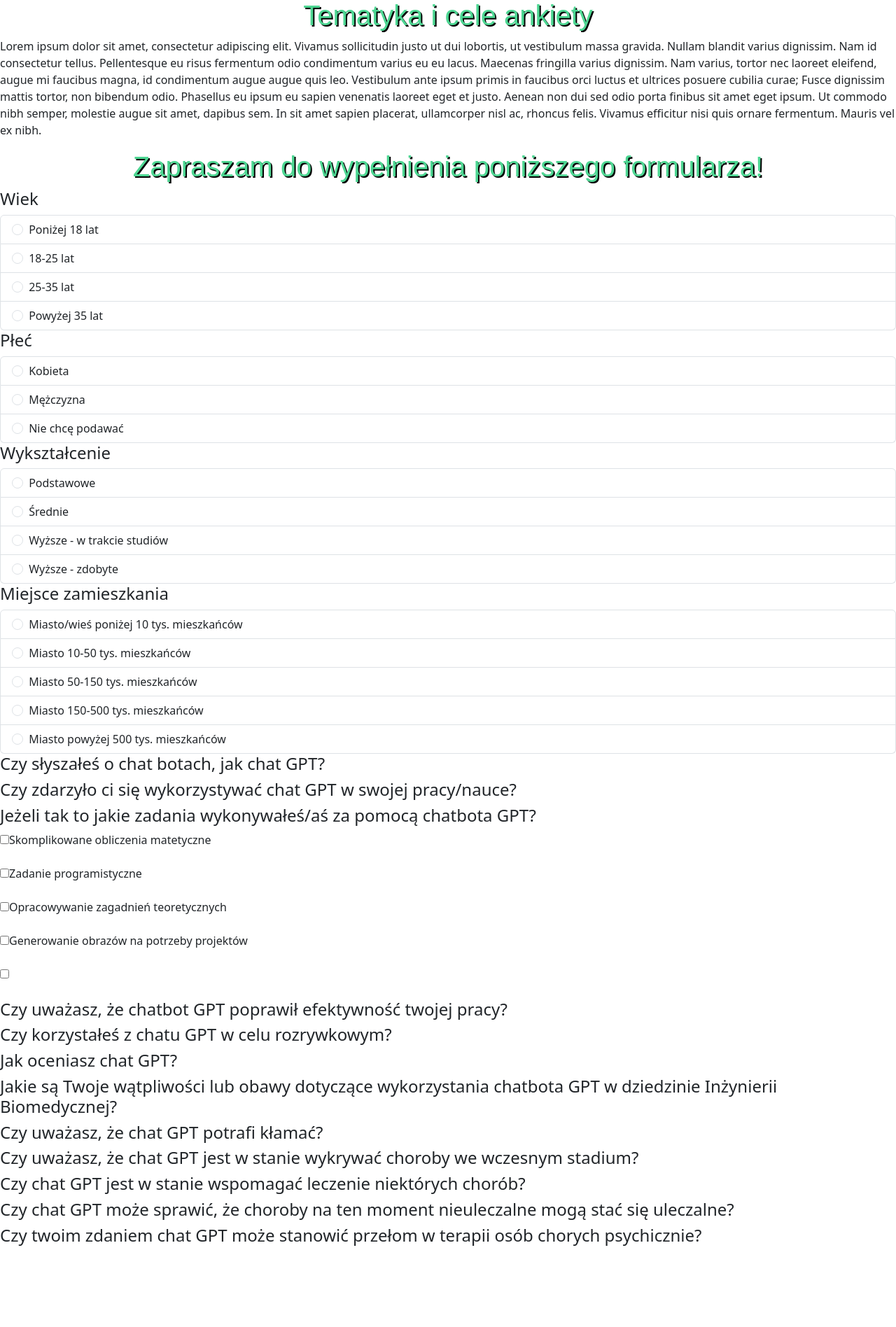
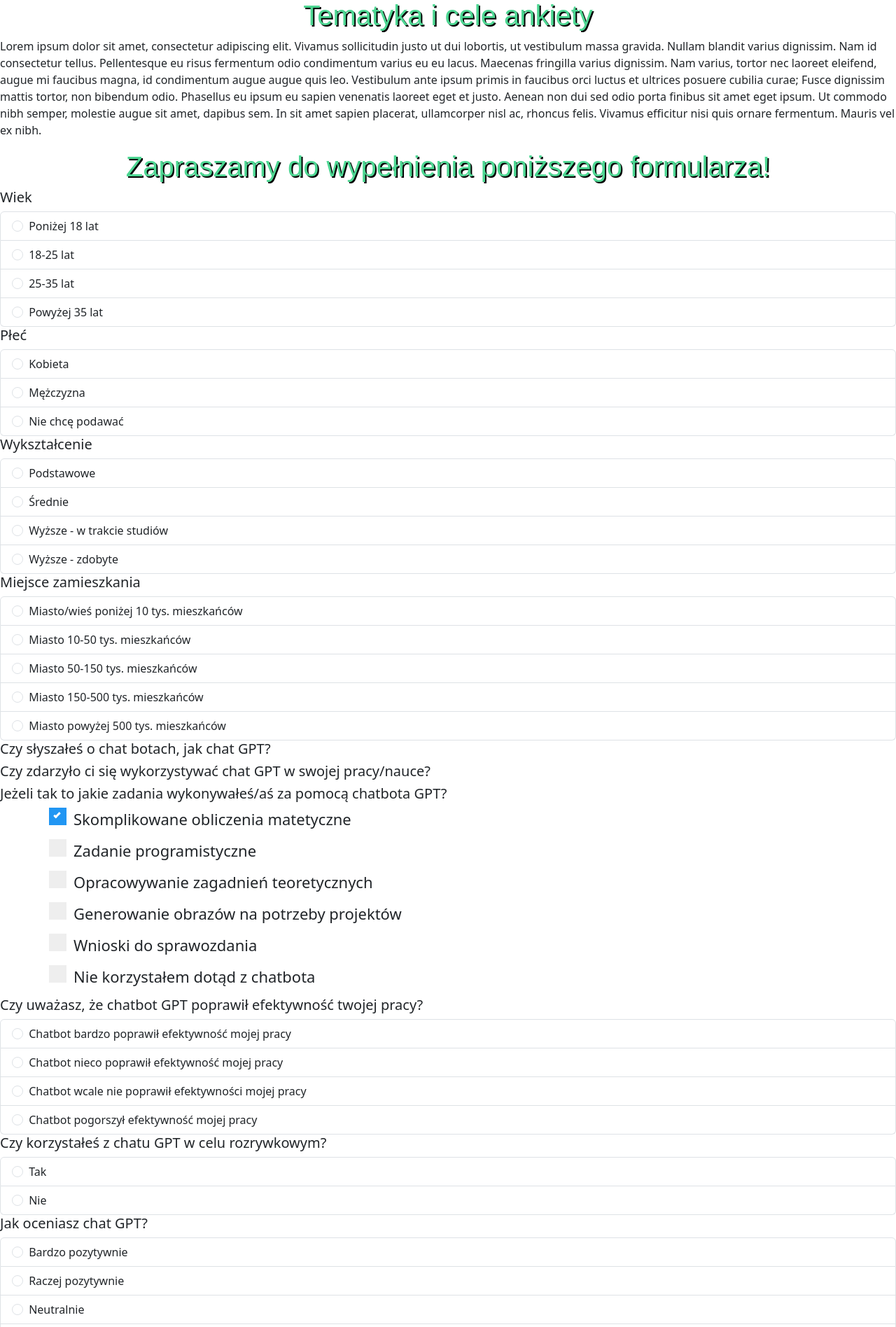
Before and after one commit to everinho/ETI-RAIM-gpt_web_survey, a Flask app: page / in a window 1280 px wide. Shown: the part 632-2528 px from the top of the page at 70% size. Before the commit the page ends 2412 px from the top, so only its background shows below. Run offline with Flask 2, Linux system fonts and the light colour scheme.

Commit message:
added more poll answers and created style.css

```diff
--- /dev/null
+++ b/static/style.css
@@ -0,0 +1,42 @@
+#container{
+ max-width: 1400px;
+  margin: 0 auto 0 auto;
+}
+.checkmark {
+  position: absolute;
+  top: 0;
+  left: 0;
+  height: 25px;
+  width: 25px;
+  background-color: #eee;
+}
+
+.container:hover input ~ .checkmark {
+  background-color: #ccc;
+}
+
+.container input:checked ~ .checkmark {
+  background-color: #2196F3;
+}
+
+.checkmark:after {
+  content: "";
+  position: absolute;
+  display: none;
+}
+
+.container input:checked ~ .checkmark:after {
+  display: block;
+}
+
+.container .checkmark:after {
+  left: 9px;
+  top: 5px;
+  width: 5px;
+  height: 10px;
+  border: solid white;
+  border-width: 0 3px 3px 0;
+  -webkit-transform: rotate(45deg);
+  -ms-transform: rotate(45deg);
+  transform: rotate(45deg);
+}
--- a/templates/home.html
+++ b/templates/home.html
@@ -1,10 +1,13 @@
 <!DOCTYPE html>
 <html>
   <head>
+    <link rel="stylesheet" href="{{ url_for('static', filename='style.css') }}">
+    <meta charset="UTF-8">
+    <meta name="author" content="Antoni Górecki, Matthias Nawrocki">
     <title>Ankieta</title>
     <link href="https://cdn.jsdelivr.net/npm/bootstrap@5.3.0-alpha2/dist/css/bootstrap.min.css" rel="stylesheet" integrity="sha384-aFq/bzH65dt+w6FI2ooMVUpc+21e0SRygnTpmBvdBgSdnuTN7QbdgL+OapgHtvPp" crossorigin="anonymous">
     <style>
-      h1 {
+       h1{
           font-size: 60px;
           text-align: center;
           font-family: arial;
@@ -20,16 +23,31 @@
         margin-right: auto;
         width: 70%;
       }
-      h2{
+      h2 {
         font-family: arial;
         font-size: 40px;
-        color: rgb(77, 214, 146);
+        color: rgb(77, 214, 146) ;
         text-align: center;
         text-shadow: 2px 2px rgb(0,0,0);
       }
-      #container{
-        max-width: 1400px;
-        margin: 0 auto 0 auto;
+      .container {
+        display: block;
+        position: relative;
+        padding-left: 35px;
+        margin-bottom: 12px;
+        cursor: pointer;
+        font-size: 22px;
+        -webkit-user-select: none;
+        -moz-user-select: none;
+        -ms-user-select: none;
+        user-select: none;
+      }
+      .container input {
+        position: absolute;
+        opacity: 0;
+        cursor: pointer;
+        height: 0;
+        width: 0;
       }
     </style>
   </head>
@@ -43,7 +61,7 @@
 
   Fusce dignissim mattis tortor, non bibendum odio. Phasellus eu ipsum eu sapien venenatis laoreet eget et justo. Aenean non dui sed odio porta finibus sit amet eget ipsum. Ut commodo nibh semper, molestie augue sit amet, dapibus sem. In sit amet sapien placerat, ullamcorper nisl ac, rhoncus felis. Vivamus efficitur nisi quis ornare fermentum. Mauris vel ex nibh.
       </p>
-      <h2>Zapraszam do wypełnienia poniższego formularza!</h2>
+      <h2>Zapraszamy do wypełnienia poniższego formularza!</h2>
       <div>
         {% include 'poll.html' %}
       </div>
--- a/templates/poll.html
+++ b/templates/poll.html
@@ -1,4 +1,4 @@
-        <h4>Wiek</h4>
+        <h5>Wiek</h5>
           <ul class="list-group">
             <li class="list-group-item">
               <input class="form-check-input me-1" type="radio" name="listGroupRadio1" value="" id="<18">
@@ -17,7 +17,7 @@
               <label class="form-check-label" for="fourthRadio">Powyżej 35 lat</label>
             </li>
           </ul>
-        <h4>Płeć</h4>
+        <h5>Płeć</h5>
           <ul class="list-group">
             <li class="list-group-item">
               <input class="form-check-input me-1" type="radio" name="listGroupRadio2" value="" id="female">
@@ -32,7 +32,7 @@
               <label class="form-check-label" for="thirdRadio">Nie chcę podawać</label>
             </li>
           </ul>
-        <h4>Wykształcenie</h4>
+        <h5>Wykształcenie</h5>
           <ul class="list-group">
             <li class="list-group-item">
               <input class="form-check-input me-1" type="radio" name="listGroupRadio3" value="" id="basic">
@@ -51,7 +51,7 @@
               <label class="form-check-label" for="fourthRadio">Wyższe - zdobyte</label>
             </li>
           </ul>
-        <h4>Miejsce zamieszkania</h4>
+        <h5>Miejsce zamieszkania</h5>
          <ul class="list-group">
             <li class="list-group-item">
               <input class="form-check-input me-1" type="radio" name="listGroupRadio4" value="" id="<10">
@@ -74,31 +74,129 @@
               <label class="form-check-label" for="fourthRadio">Miasto powyżej 500 tys. mieszkańców</label>
             </li>
           </ul>
-        <h4>Czy słyszałeś o chat botach, jak chat GPT?</h4>
+        <h5>Czy słyszałeś o chat botach, jak chat GPT?</h5>
 
-        <h4>Czy zdarzyło ci się wykorzystywać chat GPT w swojej pracy/nauce?</h4>
+        <h5>Czy zdarzyło ci się wykorzystywać chat GPT w swojej pracy/nauce?</h5>
 
-        <h4>Jeżeli tak to jakie zadania wykonywałeś/aś za pomocą chatbota GPT?</h4>
-          <input type="checkbox" name="checkbox" class="larger"><label>Skomplikowane obliczenia matetyczne</label> <br><br>
-          <input type="checkbox" name="checkbox" class="larger"><label>Zadanie programistyczne</label> <br><br>
-          <input type="checkbox" name="checkbox" class="larger"><label>Opracowywanie zagadnień teoretycznych </label> <br><br>
-          <input type="checkbox" name="checkbox" class="larger"><label>Generowanie obrazów na potrzeby projektów</label> <br><br>
-          <input type="checkbox" name="checkbox" class="larger"><label></label> <br><br>
-        <h4>Czy uważasz, że chatbot GPT poprawił efektywność twojej pracy?</h4>
+        <h5>Jeżeli tak to jakie zadania wykonywałeś/aś za pomocą chatbota GPT?</h5>
+          <label class="container">Skomplikowane obliczenia matetyczne
+            <input type="checkbox" checked="checked">
+            <span class="checkmark"></span>
+          </label>
+          <label class="container">Zadanie programistyczne
+            <input type="checkbox">
+            <span class="checkmark"></span>
+          </label>
+          <label class="container">Opracowywanie zagadnień teoretycznych
+            <input type="checkbox">
+            <span class="checkmark"></span>
+          </label>
+          <label class="container">Generowanie obrazów na potrzeby projektów
+            <input type="checkbox">
+            <span class="checkmark"></span>
+          </label>
+	        <label class="container">Wnioski do sprawozdania
+            <input type="checkbox">
+            <span class="checkmark"></span>
+          </label>
+          <label class="container">Nie korzystałem dotąd z chatbota
+            <input type="checkbox">
+            <span class="checkmark"></span>
+          </label>
+        <h5>Czy uważasz, że chatbot GPT poprawił efektywność twojej pracy?</h5>
+          <ul class="list-group">
+            <li class="list-group-item">
+              <input class="form-check-input me-1" type="radio" name="listGroupRadio5" value="" id="<10">
+              <label class="form-check-label" for="firstRadio">Chatbot bardzo poprawił efektywność mojej pracy</label>
+            </li>
+            <li class="list-group-item">
+              <input class="form-check-input me-1" type="radio" name="listGroupRadio5" value="" id="10-50">
+              <label class="form-check-label" for="secondRadio">Chatbot nieco poprawił efektywność mojej pracy</label>
+            </li>
+            <li class="list-group-item">
+              <input class="form-check-input me-1" type="radio" name="listGroupRadio5" value="" id="50-150">
+              <label class="form-check-label" for="thirdRadio">Chatbot wcale nie poprawił efektywności mojej pracy</label>
+            </li>
+            <li class="list-group-item">
+              <input class="form-check-input me-1" type="radio" name="listGroupRadio5" value="" id="150-500">
+              <label class="form-check-label" for="fourthRadio">Chatbot pogorszył efektywność mojej pracy</label>
+            </li>
+          </ul>
+        <h5>Czy korzystałeś z chatu GPT w celu rozrywkowym?</h5>
+           <ul class="list-group">
+            <li class="list-group-item">
+              <input class="form-check-input me-1" type="radio" name="listGroupRadio6" value="" id="entertainment_yes">
+              <label class="form-check-label" for="firstRadio">Tak</label>
+            </li>
+            <li class="list-group-item">
+              <input class="form-check-input me-1" type="radio" name="listGroupRadio6" value="" id="entertainment_no">
+              <label class="form-check-label" for="secondRadio">Nie</label>
+            </li>
+          </ul>
+        <h5>Jak oceniasz chat GPT?</h5>
+          <ul class="list-group">
+            <li class="list-group-item">
+              <input class="form-check-input me-1" type="radio" name="listGroupRadio6" value="" id="<10">
+              <label class="form-check-label" for="firstRadio">Bardzo pozytywnie</label>
+            </li>
+            <li class="list-group-item">
+              <input class="form-check-input me-1" type="radio" name="listGroupRadio6" value="" id="10-50">
+              <label class="form-check-label" for="secondRadio">Raczej pozytywnie</label>
+            </li>
+            <li class="list-group-item">
+              <input class="form-check-input me-1" type="radio" name="listGroupRadio6" value="" id="50-150">
+              <label class="form-check-label" for="thirdRadio">Neutralnie</label>
+            </li>
+            <li class="list-group-item">
+              <input class="form-check-input me-1" type="radio" name="listGroupRadio6" value="" id="150-500">
+              <label class="form-check-label" for="fourthRadio">Negatywnie</label>
+            </li>
+            <li class="list-group-item">
+              <input class="form-check-input me-1" type="radio" name="listGroupRadio6" value="" id="150-500">
+              <label class="form-check-label" for="fourthRadio">Nie mam zdania</label>
+            </li>
+          </ul>
+        <h5>Jakie są Twoje wątpliwości lub obawy dotyczące wykorzystania chatbota GPT w dziedzinie Inżynierii Biomedycznej? </h5>
+          <label class="container">Brak empatii i brak zrozumienia kontekstu emocjonalnego
+            <input type="checkbox" checked="checked">
+            <span class="checkmark"></span>
+          </label>
+          <label class="container">Tendencja do powtarzania błędów
+            <input type="checkbox">
+            <span class="checkmark"></span>
+          </label>
+          <label class="container">Niewystarczające zapewnienie prywatności
+            <input type="checkbox">
+            <span class="checkmark"></span>
+          </label>
+          <label class="container">Brak możliwości weryfikacji źródła informacji
+            <input type="checkbox">
+            <span class="checkmark"></span>
+          </label>
+	        <label class="container">Ograniczona wiedza dziedzinowa
+            <input type="checkbox">
+            <span class="checkmark"></span>
+          </label>
+          <label class="container">Nie mam żadnych obaw ani wątpliwości co do chatu GPT
+            <input type="checkbox">
+            <span class="checkmark"></span>
+          </label>
+        <h5>Czy uważasz, że chat GPT potrafi kłamać?</h5>
+          <ul class="list-group">
+            <li class="list-group-item">
+              <input class="form-check-input me-1" type="radio" name="listGroupRadio7" value="" id="<10">
+              <label class="form-check-label" for="firstRadio">Tak</label>
+            </li>
+            <li class="list-group-item">
+              <input class="form-check-input me-1" type="radio" name="listGroupRadio7" value="" id="10-50">
+              <label class="form-check-label" for="secondRadio">Nie</label>
+            </li>
+          </ul>
+        <h5>Czy uważasz, że chat GPT jest w stanie wykrywać choroby we wczesnym stadium?</h5>
 
-        <h4>Czy korzystałeś z chatu GPT w celu rozrywkowym?</h4>
+        <h5>Czy chat GPT jest w stanie wspomagać leczenie niektórych chorób?</h5>
 
-        <h4>Jak oceniasz chat GPT?</h4>
+        <h5>Czy chat GPT może sprawić, że choroby na ten moment nieuleczalne mogą stać się
+  uleczalne?</h5>
 
-        <h4>Jakie są Twoje wątpliwości lub obawy dotyczące wykorzystania chatbota GPT w dziedzinie Inżynierii Biomedycznej? </h4>
-
-        <h4>Czy uważasz, że chat GPT potrafi kłamać?</h4>
-
-        <h4>Czy uważasz, że chat GPT jest w stanie wykrywać choroby we wczesnym stadium?</h4>
-
-        <h4>Czy chat GPT jest w stanie wspomagać leczenie niektórych chorób?</h4>
-
-        <h4>Czy chat GPT może sprawić, że choroby na ten moment nieuleczalne mogą stać się
-  uleczalne?</h4>
-
-        <h4>Czy twoim zdaniem chat GPT może stanowić przełom w terapii osób chorych psychicznie?</h4>
+        <h5>Czy twoim zdaniem chat GPT może stanowić przełom w terapii osób chorych psychicznie?</h5>
```
Lines whose indentation alone changed are shown as unchanged.
